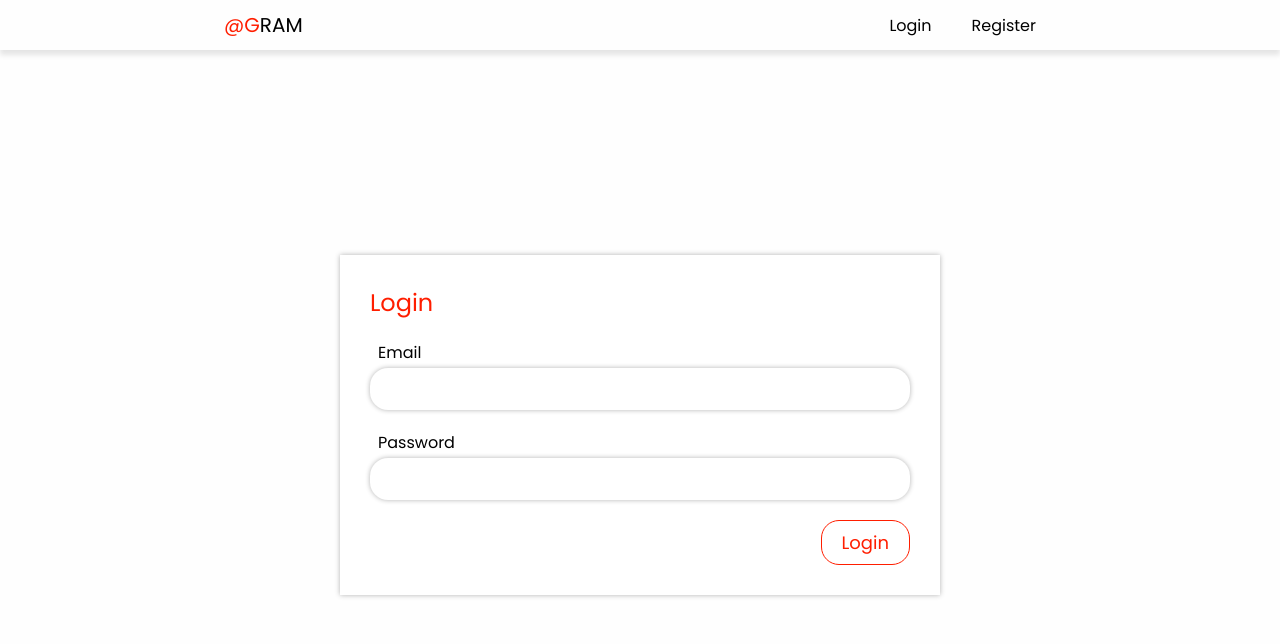
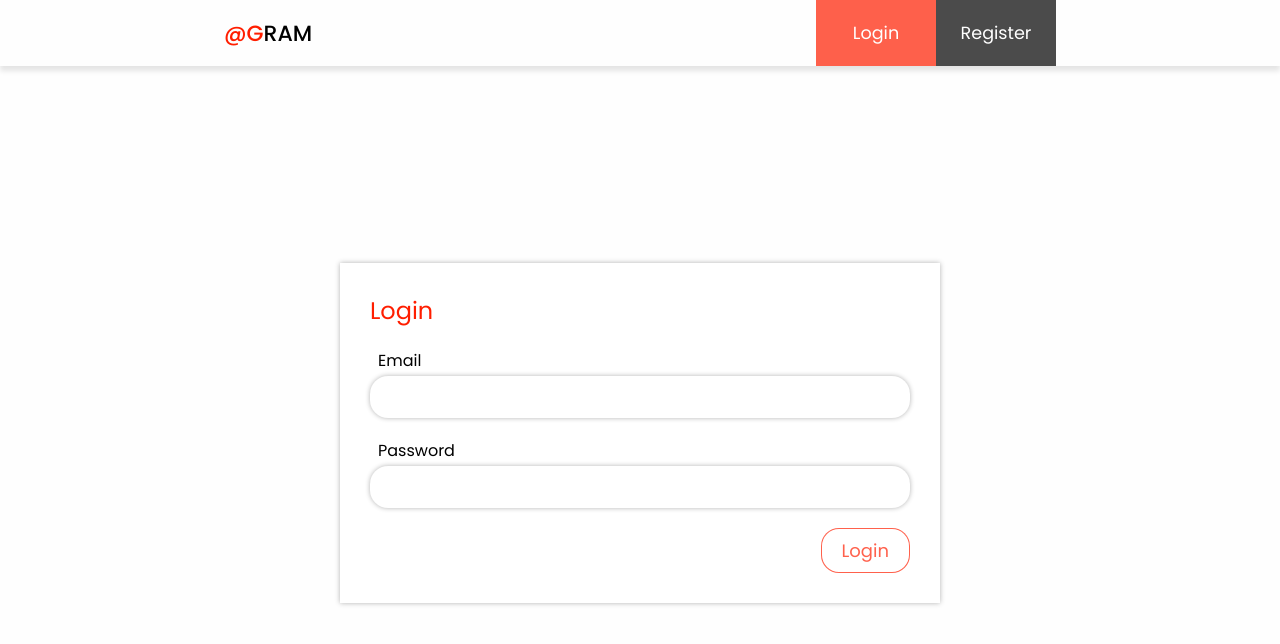
Before and after one commit to MarianKmotorka/Gram, a React (Create React App) app: page /login in a window 1280 px wide. Shown: the top 644 px of the page. Built offline with nearby package versions, Linux system fonts and the light colour scheme; no server answers.

Commit message:
Some styling

```diff
--- a/src/App.styled.tsx
+++ b/src/App.styled.tsx
@@ -1,4 +1,5 @@
 import styled, { createGlobalStyle } from 'styled-components'
+import { NAVBAR_HEIGHT } from './components/Navbar/Navbar.styled'
 
 export const CenteredContainer = styled.div`
   max-width: 65%;
@@ -15,7 +16,7 @@ export const CenteredContainer = styled.div`
 `
 
 export const AppContent = styled.div`
-  height: calc(100% - 50px);
+  height: calc(100% - ${NAVBAR_HEIGHT});
   overflow: auto;
 `
 
--- a/src/ContextProviders/theme.ts
+++ b/src/ContextProviders/theme.ts
@@ -7,6 +7,7 @@ declare module 'styled-components' {
     bg: string
 
     red: string
+    redLight: string
     lightBlue: string
     green: string
     white: string
@@ -23,6 +24,7 @@ export const lightTheme: DefaultTheme = {
   bg: '#fefefe',
 
   red: '#ff1e00',
+  redLight: '#ff1e00b3',
   lightBlue: '#e8f9fd',
   green: '#59ce8f',
   white: '#ffffff',
--- a/src/components/Button/Button.styled.tsx
+++ b/src/components/Button/Button.styled.tsx
@@ -7,7 +7,7 @@ interface IProps {
 }
 
 export const StyledPrimaryButton = styled.button<IProps>`
-  ${({ primaryColor = 'red', reversed, disabled, theme }) => {
+  ${({ primaryColor = 'redLight', reversed, disabled, theme }) => {
     const color1 = reversed ? theme[primaryColor] : theme.white
     const color2 = reversed ? theme.white : theme[primaryColor]
 
--- a/src/components/Navbar/Navbar.styled.tsx
+++ b/src/components/Navbar/Navbar.styled.tsx
@@ -4,11 +4,13 @@ import { Link } from 'react-router-dom'
 import { lightenColor } from '../../utils/utils'
 import { BurgerMenuIcon } from '../Icons'
 
+export const NAVBAR_HEIGHT = '66px'
+
 export const Wrapper = styled.nav`
   display: flex;
   align-items: center;
   position: relative;
-  height: 50px;
+  height: ${NAVBAR_HEIGHT};
   width: 100%;
   padding: 0 17.5%;
 
@@ -26,8 +28,9 @@ export const Wrapper = styled.nav`
 
 export const Logo = styled(Link)`
   color: ${({ theme }) => theme.black};
-  font-size: 20px;
+  font-size: 22px;
   margin-right: 20px;
+  font-weight: 500;
 
   ::first-letter {
     color: ${({ theme }) => theme.red};
@@ -39,6 +42,7 @@ export const LinksContainer = styled(motion.div)`
   align-items: center;
   justify-content: flex-end;
   flex: 1;
+  height: 100%;
 
   @media only screen and (max-width: 900px) {
     flex-direction: column;
@@ -49,7 +53,7 @@ export const LinksContainer = styled(motion.div)`
     right: 0;
     width: 90vw;
     max-width: 400px;
-    height: calc(100vh - 50px);
+    height: calc(100vh - ${NAVBAR_HEIGHT});
 
     background: ${({ theme }) => theme.bg};
     box-shadow: -5px 0 5px rgba(0, 0, 0, 0.1);
@@ -57,26 +61,30 @@ export const LinksContainer = styled(motion.div)`
   }
 `
 
-export const StyledLink = styled(Link)`
-  margin: 0 20px;
+export const StyledLink = styled(Link)<{ isDark: boolean }>`
+  display: flex;
+  align-items: center;
+  justify-content: center;
+  height: 100%;
+  width: 120px;
+  padding: 0 20px;
+  font-size: 1.1em;
+  color: ${({ theme }) => theme.white};
   transition: color 0.2s, background-color 0.2s;
 
+  background-color: ${({ theme, isDark }) =>
+    isDark ? lightenColor(theme.black, 0.7) : theme.redLight};
+
   :hover {
-    color: ${({ theme }) => theme.red};
+    background: ${({ theme, isDark }) =>
+      isDark ? theme.redLight : lightenColor(theme.black, 0.7)};
   }
 
   @media only screen and (max-width: 900px) {
     width: 100%;
+    height: auto;
     text-align: center;
     padding: 20px 0;
-    font-weight: 500;
-    color: ${({ theme }) => theme.white};
-    background: ${({ theme }) => lightenColor(theme.red, 0.65)};
-
-    :hover {
-      color: ${({ theme }) => theme.white};
-      background: ${({ theme }) => lightenColor(theme.black, 0.7)};
-    }
   }
 `
 
@@ -107,7 +115,7 @@ export const DropdownRow = styled.div`
 export const StyledMenuIcon = styled(BurgerMenuIcon)`
   display: none;
   cursor: pointer;
-  font-size: 20px;
+  font-size: 22px;
   margin-left: auto;
   padding: 0 20px;
 
--- a/src/components/Navbar/Navbar.tsx
+++ b/src/components/Navbar/Navbar.tsx
@@ -56,7 +56,12 @@ const Navbar = () => {
             {getLinksConfig(authUser?.uid).map(
               x =>
                 x.isLoggedIn === isLoggedIn && (
-                  <StyledLink onClick={() => setMenuExpanded(false)} to={x.to} key={x.to}>
+                  <StyledLink
+                    isDark={x.isDark}
+                    onClick={() => setMenuExpanded(false)}
+                    to={x.to}
+                    key={x.to}
+                  >
                     {x.text}
                   </StyledLink>
                 )
--- a/src/components/Navbar/utils.ts
+++ b/src/components/Navbar/utils.ts
@@ -1,6 +1,6 @@
 export const getLinksConfig = (userId: string | undefined) => [
-  { text: 'Login', to: '/login', isLoggedIn: false },
-  { text: 'Register', to: '/register', isLoggedIn: false },
-  { text: 'Profile', to: `/profile/${userId}`, isLoggedIn: true },
-  { text: 'Sign out', to: '/signout', isLoggedIn: true },
+  { text: 'Login', to: '/login', isLoggedIn: false, isDark: false },
+  { text: 'Register', to: '/register', isLoggedIn: false, isDark: true },
+  { text: 'Profile', to: `/profile/${userId}`, isLoggedIn: true, isDark: false },
+  { text: 'Sign out', to: '/signout', isLoggedIn: true, isDark: true },
 ]
--- a/src/pages/ProfilePage/CreatePostForm/CreatePostForm.styled.tsx
+++ b/src/pages/ProfilePage/CreatePostForm/CreatePostForm.styled.tsx
@@ -2,7 +2,6 @@ import { motion } from 'framer-motion'
 import styled from 'styled-components'
 import Button from '../../../components/Button/Button'
 import Input from '../../../components/Input'
-import { lightenColor } from '../../../utils/utils'
 
 export const Wrapper = styled(motion.div)`
   box-shadow: 0px 3px 20px rgba(0, 0, 0, 0.6);
@@ -15,9 +14,10 @@ export const Wrapper = styled(motion.div)`
 
 export const Header = styled.header`
   border-radius: 25px 25px 0 0;
-  background: ${({ theme }) => lightenColor(theme.green, 0.7)};
+  background: ${({ theme }) => theme.green};
   padding: 15px 25px;
   position: relative;
+
   button {
     position: absolute;
     top: 5px;
--- a/src/pages/ProfilePage/Profile/Profile.styled.tsx
+++ b/src/pages/ProfilePage/Profile/Profile.styled.tsx
@@ -49,7 +49,7 @@ export const AboutSection = styled.section`
   flex-direction: column;
   padding: 15px;
   border-radius: 15px;
-  background-color: ${({ theme }) => lightenColor(theme.green, 0.1)};
+  background-color: ${({ theme }) => lightenColor(theme.green, 0.2)};
   p {
     font-weight: 300;
   }
```
